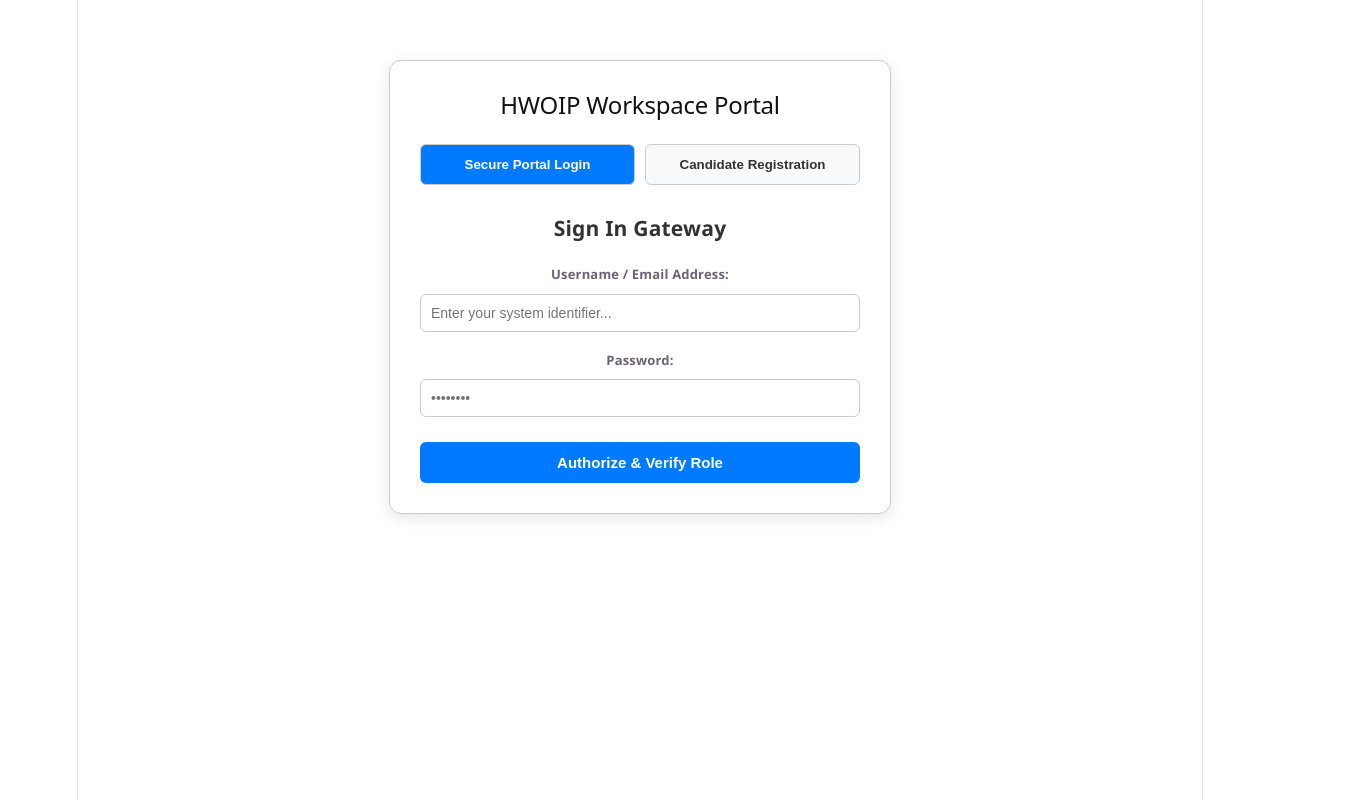
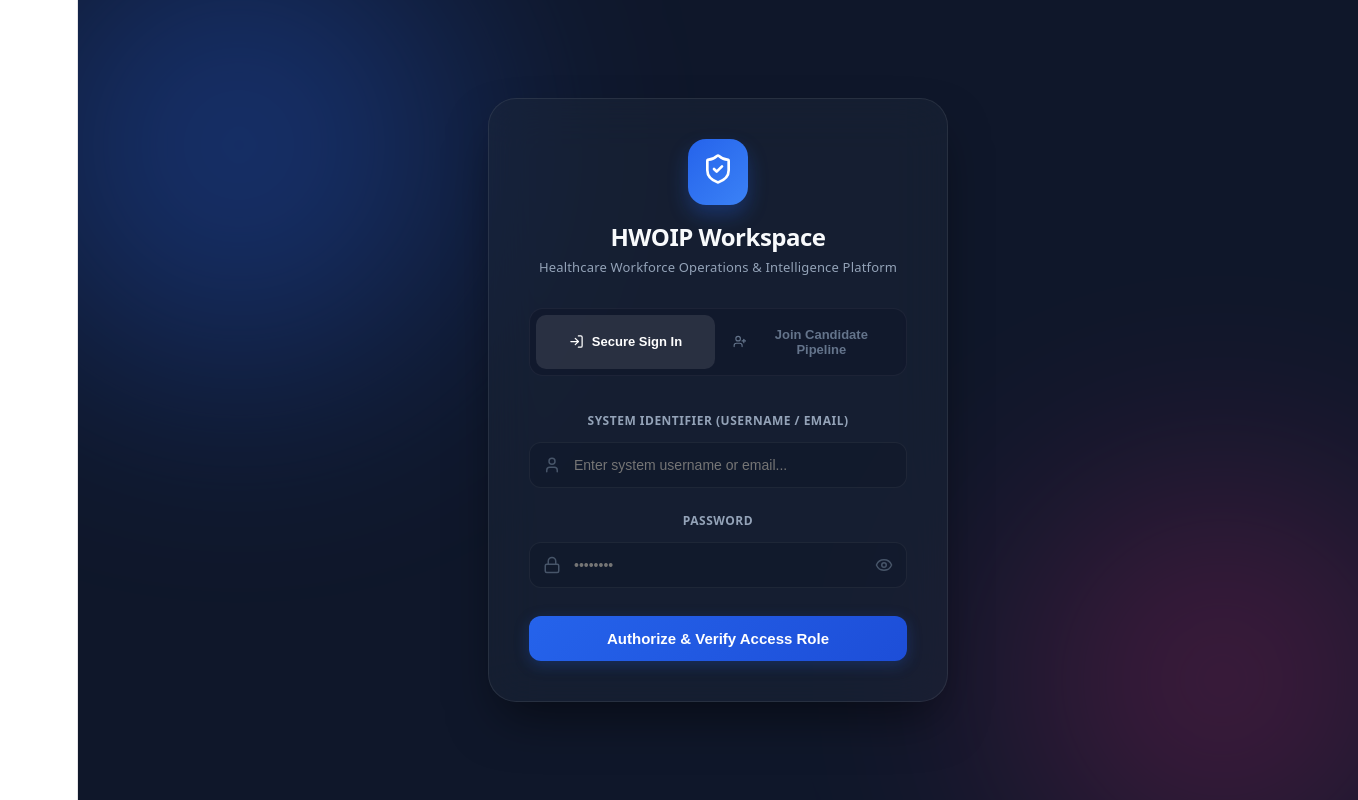
Before and after one commit to Arivuselvan775/hwoip-recruitment-system, a React app in the folder frontend/: page / in a window 1280 px wide. Shown: the whole page, 1358 px wide, since content can reach past the window. Built offline with nearby package versions, Linux system fonts and the light colour scheme; the HTML template or start-up script is replaced by a standard one.

Commit message:
Auto-sync: file changes

```diff
--- a/frontend/package.json
+++ b/frontend/package.json
@@ -11,6 +11,7 @@
   },
   "dependencies": {
     "axios": "^1.18.1",
+    "lucide-react": "^1.22.0",
     "react": "^19.2.7",
     "react-dom": "^19.2.7"
   },
--- a/frontend/src/AuthPage.jsx
+++ b/frontend/src/AuthPage.jsx
@@ -1,13 +1,14 @@
 import React, { useState } from 'react';
 import axios from 'axios';
+import { User, Lock, Mail, Phone, ShieldCheck, CheckCircle2, AlertCircle, Eye, EyeOff, UserPlus, LogIn } from 'lucide-react';
 
-// Arivu-oda FastAPI server address
 const API_BASE_URL = "http://127.0.0.1:8000/api/auth";
 
 export default function AuthPage() {
   const [viewMode, setViewMode] = useState('LOGIN'); // 'LOGIN' or 'REGISTER'
+  const [showPassword, setShowPassword] = useState(false);
 
-  // 1. Pure Blank Login States (No dropdowns, no selectors, no pre-filled values)
+  // 1. Pure Blank Login States
   const [loginUsername, setLoginUsername] = useState('');
   const [loginPassword, setLoginPassword] = useState('');
 
@@ -18,11 +19,18 @@ export default function AuthPage() {
   const [regName, setRegName] = useState('');
   const [regMobile, setRegMobile] = useState('');
 
-  // 🚪 AUTOMATIC ROLE-DETECTING LOGIN LOGIC (Handles all 8 roles dynamically)
+  // 3. System Dynamic Notification Toasts State
+  const [toast, setToast] = useState({ show: false, message: '', type: '' });
+
+  const triggerToast = (message, type = 'success') => {
+    setToast({ show: true, message, type });
+    setTimeout(() => setToast({ show: false, message: '', type: '' }), 4500);
+  };
+
+  // 🚪 AUTOMATIC ROLE-DETECTING LOGIN LOGIC
   const handleLoginSubmit = async (e) => {
     e.preventDefault();
     try {
-      // Sending request directly from React frontend UI form to Arivu's backend connection
       const response = await axios.post(`${API_BASE_URL}/login`, {
         username_or_email: loginUsername,
         password: loginPassword
@@ -30,16 +38,14 @@ export default function AuthPage() {
 
       const user = response.data.user;
 
-      // 🎉 NOTIFICATION POPUP - Displays exact dynamic role fetched directly from Ajay's database
-      alert(`🔔 NOTIFICATION ALERT:\n-----------------------------------\n👤 User Account: ${user.username}\n🎯 Auto Detected Role: ${user.role}\n🟢 Platform Status: Authentication Verified Successfully!`);
+      // Dynamic Alert Popup replacing base system notifications
+      triggerToast(`Successfully verified! Auto Detected Role: ${user.role}`, 'success');
 
-      // Clear inputs after successful verification
       setLoginUsername('');
       setLoginPassword('');
-
     } catch (err) {
-      // If user details or password hashes mismatch inside database system
-      alert(err.response?.data?.detail || "🚨 Authentication Failed: Invalid Username or Password! Check your Database records.");
+      const errMsg = err.response?.data?.detail || "Authentication Failed: Invalid Record Coordinates!";
+      triggerToast(errMsg, 'error');
     }
   };
 
@@ -55,106 +61,198 @@ export default function AuthPage() {
         mobile_number: regMobile
       });
 
-      alert("✅ Candidate Profile Registered Successfully! Dynamic account mapped into database. Please log in.");
-      setViewMode('LOGIN'); // Auto-switch view back to login dashboard
+      triggerToast("Candidate Profile Registered Successfully! Mapped into DB.", 'success');
+      setViewMode('LOGIN');
 
-      // Clear signup fields
       setRegUser(''); setRegEmail(''); setRegPass(''); setRegName(''); setRegMobile('');
     } catch (err) {
-      alert(err.response?.data?.detail || "🚨 Candidate Registration Failed! Try changing inputs.");
+      const errMsg = err.response?.data?.detail || "Candidate Registration Blocked! Check Input constraints.";
+      triggerToast(errMsg, 'error');
     }
   };
 
   return (
-    <div style={{ maxWidth: '440px', margin: '60px auto', padding: '30px', border: '1px solid #ccc', borderRadius: '12px', fontFamily: 'Segoe UI, sans-serif', boxShadow: '0 4px 15px rgba(0,0,0,0.1)' }}>
-      <h2 style={{ textAlign: 'center', color: '#111', marginBottom: '25px' }}>HWOIP Workspace Portal</h2>
+    <div style={{ position: 'relative', display: 'flex', justifyContent: 'center', alignItems: 'center', minHeight: '100vh', width: '100vw', background: '#0f172a', overflow: 'hidden', fontFamily: 'system-ui, sans-serif' }}>
 
-      {/* Dynamic Navigation Toggles */}
-      <div style={{ display: 'flex', gap: '10px', marginBottom: '30px' }}>
+      {/* 🔔 Dynamic Slide-in Custom Toast System Notifications (FR-010 Integration) */}
+      {toast.show && (
+        <div style={{
+          position: 'fixed', top: '25px', right: '25px',
+          background: toast.type === 'success' ? '#065f46' : '#991b1b',
+          color: '#fff', padding: '16px 24px', borderRadius: '16px',
+          boxShadow: '0 20px 25px -5px rgba(0, 0, 0, 0.4)',
+          display: 'flex', alignItems: 'center', gap: '14px', zIndex: 9999,
+          border: `1px solid ${toast.type === 'success' ? '#34d399' : '#f87171'}`,
+          animation: 'slideIn 0.3s cubic-bezier(0.16, 1, 0.3, 1) forwards'
+        }}>
+          {toast.type === 'success' ? <CheckCircle2 size={22} style={{ color: '#34d399' }} /> : <AlertCircle size={22} style={{ color: '#f87171' }} />}
+          <div>
+            <div style={{ fontSize: '11px', color: 'rgba(255,255,255,0.7)', fontWeight: '700', letterSpacing: '1px' }}>SYSTEM ALERT</div>
+            <div style={{ fontSize: '14px', fontWeight: '500', marginTop: '2px' }}>{toast.message}</div>
+          </div>
+        </div>
+      )}
+
+      {/* 🔮 Immersive Animated Fluid Blur Glow Shapes */}
+      <div style={{ position: 'absolute', width: '450px', height: '450px', background: '#2563eb', borderRadius: '50%', filter: 'blur(120px)', top: '-10%', left: '-5%', opacity: 0.35 }}></div>
+      <div style={{ position: 'absolute', width: '400px', height: '400px', background: '#db2777', borderRadius: '50%', filter: 'blur(120px)', bottom: '-10%', right: '-5%', opacity: 0.25 }}></div>
+
+      {/* 💳 Glassmorphic Responsive Card Hub */}
+      <div style={{
+        background: 'rgba(30, 41, 59, 0.45)', backdropFilter: 'blur(24px)', WebkitBackdropFilter: 'blur(24px)',
+        padding: '40px', borderRadius: '28px', boxShadow: '0 25px 50px -12px rgba(0, 0, 0, 0.5)',
+        width: '100%', maxWidth: '460px', border: '1px solid rgba(255, 255, 255, 0.08)', zIndex: 10, boxSizing: 'border-box'
+      }}>
+
+        <div style={{ display: 'flex', justifyContent: 'center', marginBottom: '18px' }}>
+          <div style={{ background: 'linear-gradient(135deg, #2563eb 0%, #3b82f6 100%)', padding: '14px', borderRadius: '18px', color: '#fff', boxShadow: '0 10px 20px rgba(37, 99, 235, 0.3)' }}>
+            <ShieldCheck size={32} />
+          </div>
+        </div>
+
+        <h2 style={{ textAlign: 'center', margin: '0 0 6px 0', color: '#f8fafc', fontSize: '24px', fontWeight: '800', letterSpacing: '-0.5px' }}>HWOIP Workspace</h2>
+        <p style={{ textAlign: 'center', color: '#94a3b8', fontSize: '13px', margin: '0 0 32px 0', lineHeight: '1.4' }}>
+          Healthcare Workforce Operations & Intelligence Platform
+        </p>
+
+        {/* Dynamic Navigation Toggles (Custom Modern Tabs Layout) */}
+        <div style={{ display: 'flex', background: 'rgba(15, 23, 42, 0.6)', padding: '6px', borderRadius: '14px', gap: '6px', marginBottom: '32px', border: '1px solid rgba(255,255,255,0.05)' }}>
           <button
             type="button"
             onClick={() => setViewMode('LOGIN')}
-          style={{ flex: 1, padding: '12px', cursor: 'pointer', background: viewMode === 'LOGIN' ? '#007bff' : '#f8f9fa', color: viewMode === 'LOGIN' ? '#fff' : '#333', border: '1px solid #ccc', borderRadius: '6px', fontWeight: 'bold' }}
+            style={{
+              flex: 1, padding: '12px', cursor: 'pointer', border: 'none', borderRadius: '10px', fontWeight: '600', fontSize: '13px',
+              background: viewMode === 'LOGIN' ? 'rgba(255,255,255,0.1)' : 'transparent',
+              color: viewMode === 'LOGIN' ? '#fff' : '#64748b', transition: 'all 0.2s ease'
+            }}
           >
-          Secure Portal Login
+            <div style={{ display: 'flex', alignItems: 'center', justifyContent: 'center', gap: '8px' }}>
+              <LogIn size={15} /> Secure Sign In
+            </div>
           </button>
           <button
             type="button"
             onClick={() => setViewMode('REGISTER')}
-          style={{ flex: 1, padding: '12px', cursor: 'pointer', background: viewMode === 'REGISTER' ? '#28a745' : '#f8f9fa', color: viewMode === 'REGISTER' ? '#fff' : '#333', border: '1px solid #ccc', borderRadius: '6px', fontWeight: 'bold' }}
+            style={{
+              flex: 1, padding: '12px', cursor: 'pointer', border: 'none', borderRadius: '10px', fontWeight: '600', fontSize: '13px',
+              background: viewMode === 'REGISTER' ? 'rgba(255,255,255,0.1)' : 'transparent',
+              color: viewMode === 'REGISTER' ? '#fff' : '#64748b', transition: 'all 0.2s ease'
+            }}
           >
-          Candidate Registration
+            <div style={{ display: 'flex', alignItems: 'center', justifyContent: 'center', gap: '8px' }}>
+              <UserPlus size={15} /> Join Candidate Pipeline
+            </div>
           </button>
         </div>
 
         {viewMode === 'LOGIN' ? (
-        /* 🔒 SINGLE COMMON CLEAN LOGIN FORM (NO ROLE SELECTOR) */
+          /* 🔒 CLEAN AUTO ROLE DETECTING SIGN IN GATEWAY */
           <form onSubmit={handleLoginSubmit}>
-          <h3 style={{ marginTop: 0, marginBottom: '20px', color: '#333' }}>Sign In Gateway</h3>
-
-          <div style={{ marginBottom: '15px' }}>
-            <label style={{ display: 'block', marginBottom: '6px', fontSize: '13px', fontWeight: 'bold' }}>Username / Email Address:</label>
+            <div style={{ marginBottom: '20px', position: 'relative' }}>
+              <label style={{ display: 'block', marginBottom: '8px', fontSize: '12px', fontWeight: '600', color: '#94a3b8', letterSpacing: '0.5px' }}>SYSTEM IDENTIFIER (USERNAME / EMAIL)</label>
+              <div style={{ position: 'relative' }}>
+                <User size={18} style={{ position: 'absolute', left: '14px', top: '14px', color: '#475569' }} />
                 <input
                   type="text"
                   value={loginUsername}
                   onChange={(e) => setLoginUsername(e.target.value)}
                   required
-              placeholder="Enter your system identifier..."
-              style={{ width: '95%', padding: '10px', borderRadius: '6px', border: '1px solid #ccc', fontSize: '14px' }}
+                  placeholder="Enter system username or email..."
+                  style={{ width: '100%', padding: '14px 14px 14px 44px', borderRadius: '12px', border: '1px solid rgba(255,255,255,0.05)', boxSizing: 'border-box', outline: 'none', background: 'rgba(15, 23, 42, 0.4)', color: '#fff', fontSize: '14px', transition: 'all 0.2s' }}
                 />
               </div>
+            </div>
 
-          <div style={{ marginBottom: '25px' }}>
-            <label style={{ display: 'block', marginBottom: '6px', fontSize: '13px', fontWeight: 'bold' }}>Password:</label>
+            <div style={{ marginBottom: '28px', position: 'relative' }}>
+              <label style={{ display: 'block', marginBottom: '8px', fontSize: '12px', fontWeight: '600', color: '#94a3b8', letterSpacing: '0.5px' }}>PASSWORD</label>
+              <div style={{ position: 'relative' }}>
+                <Lock size={18} style={{ position: 'absolute', left: '14px', top: '14px', color: '#475569' }} />
                 <input
-              type="password"
+                  type={showPassword ? "text" : "password"}
                   value={loginPassword}
                   onChange={(e) => setLoginPassword(e.target.value)}
                   required
                   placeholder="••••••••"
-              style={{ width: '95%', padding: '10px', borderRadius: '6px', border: '1px solid #ccc', fontSize: '14px' }}
+                  style={{ width: '100%', padding: '14px 44px 14px 44px', borderRadius: '12px', border: '1px solid rgba(255,255,255,0.05)', boxSizing: 'border-box', outline: 'none', background: 'rgba(15, 23, 42, 0.4)', color: '#fff', fontSize: '14px', transition: 'all 0.2s' }}
                 />
+                <button
+                  type="button"
+                  onClick={() => setShowPassword(!showPassword)}
+                  style={{ position: 'absolute', right: '14px', top: '14px', background: 'none', border: 'none', color: '#475569', cursor: 'pointer', padding: 0 }}
+                >
+                  {showPassword ? <EyeOff size={18} /> : <Eye size={18} />}
+                </button>
+              </div>
             </div>
 
-          <button type="submit" style={{ width: '100%', padding: '12px', background: '#007bff', color: '#fff', border: 'none', borderRadius: '6px', cursor: 'pointer', fontSize: '15px', fontWeight: 'bold' }}>
-            Authorize & Verify Role
+            <button type="submit" style={{ width: '100%', padding: '14px', borderRadius: '12px', border: 'none', background: 'linear-gradient(135deg, #2563eb 0%, #1d4ed8 100%)', color: '#fff', fontWeight: '600', fontSize: '15px', cursor: 'pointer', boxShadow: '0 4px 15px rgba(37, 99, 235, 0.25)', transition: 'all 0.2s' }}>
+              Authorize & Verify Access Role
             </button>
           </form>
         ) : (
-        /* 📝 CANDIDATE SIGNUP FORM */
+          /* 📝 CANDIDATE PIPELINE SIGNUP COMPONENT */
           <form onSubmit={handleRegisterSubmit}>
-          <h3 style={{ marginTop: 0, color: '#28a745', marginBottom: '20px' }}>Candidate Profile Setup</h3>
+            <div style={{ display: 'flex', flexDirection: 'column', gap: '16px' }}>
 
-          <div style={{ marginBottom: '12px' }}>
-            <label style={{ display: 'block', marginBottom: '4px', fontSize: '13px' }}>Full Name:</label>
-            <input type="text" value={regName} onChange={(e) => setRegName(e.target.value)} required style={{ width: '95%', padding: '8px', borderRadius: '6px', border: '1px solid #ccc' }} />
+              <div>
+                <label style={{ display: 'block', marginBottom: '6px', fontSize: '11px', fontWeight: '600', color: '#94a3b8' }}>FULL NAME</label>
+                <div style={{ position: 'relative' }}>
+                  <User size={16} style={{ position: 'absolute', left: '12px', top: '12px', color: '#475569' }} />
+                  <input type="text" value={regName} onChange={(e) => setRegName(e.target.value)} required style={{ width: '100%', padding: '11px 12px 11px 38px', borderRadius: '10px', border: '1px solid rgba(255,255,255,0.05)', boxSizing: 'border-box', background: 'rgba(15, 23, 42, 0.4)', color: '#fff', fontSize: '13px' }} />
+                </div>
               </div>
 
-          <div style={{ marginBottom: '12px' }}>
-            <label style={{ display: 'block', marginBottom: '4px', fontSize: '13px' }}>Mobile Number:</label>
-            <input type="text" value={regMobile} onChange={(e) => setRegMobile(e.target.value)} required style={{ width: '95%', padding: '8px', borderRadius: '6px', border: '1px solid #ccc' }} />
+              <div>
+                <label style={{ display: 'block', marginBottom: '6px', fontSize: '11px', fontWeight: '600', color: '#94a3b8' }}>CONTACT MOBILE</label>
+                <div style={{ position: 'relative' }}>
+                  <Phone size={16} style={{ position: 'absolute', left: '12px', top: '12px', color: '#475569' }} />
+                  <input type="text" value={regMobile} onChange={(e) => setRegMobile(e.target.value)} required style={{ width: '100%', padding: '11px 12px 11px 38px', borderRadius: '10px', border: '1px solid rgba(255,255,255,0.05)', boxSizing: 'border-box', background: 'rgba(15, 23, 42, 0.4)', color: '#fff', fontSize: '13px' }} />
+                </div>
               </div>
 
-          <div style={{ marginBottom: '12px' }}>
-            <label style={{ display: 'block', marginBottom: '4px', fontSize: '13px' }}>Username:</label>
-            <input type="text" value={regUser} onChange={(e) => setRegUser(e.target.value)} required style={{ width: '95%', padding: '8px', borderRadius: '6px', border: '1px solid #ccc' }} />
+              <div>
+                <label style={{ display: 'block', marginBottom: '6px', fontSize: '11px', fontWeight: '600', color: '#94a3b8' }}>SYSTEM USERNAME</label>
+                <div style={{ position: 'relative' }}>
+                  <User size={16} style={{ position: 'absolute', left: '12px', top: '12px', color: '#475569' }} />
+                  <input type="text" value={regUser} onChange={(e) => setRegUser(e.target.value)} required style={{ width: '100%', padding: '11px 12px 11px 38px', borderRadius: '10px', border: '1px solid rgba(255,255,255,0.05)', boxSizing: 'border-box', background: 'rgba(15, 23, 42, 0.4)', color: '#fff', fontSize: '13px' }} />
+                </div>
               </div>
 
-          <div style={{ marginBottom: '12px' }}>
-            <label style={{ display: 'block', marginBottom: '4px', fontSize: '13px' }}>Email ID:</label>
-            <input type="email" value={regEmail} onChange={(e) => setRegEmail(e.target.value)} required style={{ width: '95%', padding: '8px', borderRadius: '6px', border: '1px solid #ccc' }} />
+              <div>
+                <label style={{ display: 'block', marginBottom: '6px', fontSize: '11px', fontWeight: '600', color: '#94a3b8' }}>EMAIL CORRESPONDENCE</label>
+                <div style={{ position: 'relative' }}>
+                  <Mail size={16} style={{ position: 'absolute', left: '12px', top: '12px', color: '#475569' }} />
+                  <input type="email" value={regEmail} onChange={(e) => setRegEmail(e.target.value)} required style={{ width: '100%', padding: '11px 12px 11px 38px', borderRadius: '10px', border: '1px solid rgba(255,255,255,0.05)', boxSizing: 'border-box', background: 'rgba(15, 23, 42, 0.4)', color: '#fff', fontSize: '13px' }} />
+                </div>
               </div>
 
-          <div style={{ marginBottom: '25px' }}>
-            <label style={{ display: 'block', marginBottom: '4px', fontSize: '13px' }}>Password:</label>
-            <input type="password" value={regPass} onChange={(e) => setRegPass(e.target.value)} required style={{ width: '95%', padding: '8px', borderRadius: '6px', border: '1px solid #ccc' }} />
+              <div style={{ marginBottom: '10px' }}>
+                <label style={{ display: 'block', marginBottom: '6px', fontSize: '11px', fontWeight: '600', color: '#94a3b8' }}>PORTAL ACCESS PASSWORD</label>
+                <div style={{ position: 'relative' }}>
+                  <Lock size={16} style={{ position: 'absolute', left: '12px', top: '12px', color: '#475569' }} />
+                  <input type="password" value={regPass} onChange={(e) => setRegPass(e.target.value)} required style={{ width: '100%', padding: '11px 12px 11px 38px', borderRadius: '10px', border: '1px solid rgba(255,255,255,0.05)', boxSizing: 'border-box', background: 'rgba(15, 23, 42, 0.4)', color: '#fff', fontSize: '13px' }} />
+                </div>
               </div>
 
-          <button type="submit" style={{ width: '100%', padding: '12px', background: '#28a745', color: '#fff', border: 'none', borderRadius: '6px', cursor: 'pointer', fontSize: '15px', fontWeight: 'bold' }}>
-            Register as Candidate
+              <button type="submit" style={{ width: '100%', padding: '14px', borderRadius: '12px', border: 'none', background: 'linear-gradient(135deg, #10b981 0%, #059669 100%)', color: '#fff', fontWeight: '600', fontSize: '15px', cursor: 'pointer', boxShadow: '0 4px 15px rgba(16, 185, 129, 0.25)' }}>
+                Initialize Candidate Profile
               </button>
+            </div>
           </form>
         )}
       </div>
+
+      {/* Embedded Animations Layout Config */}
+      <style>{`
+        @keyframes slideIn {
+          from { transform: translateX(120%); opacity: 0; }
+          to { transform: translateX(0); opacity: 1; }
+        }
+        input:focus {
+          border-color: #2563eb !important;
+          box-shadow: 0 0 0 3px rgba(37, 99, 235, 0.15);
+        }
+      `}</style>
+    </div>
   );
 }
```
Also changed, not shown: 1 other file (tests, documents, lock files or other folders). Lines whose indentation alone changed are shown as unchanged.
